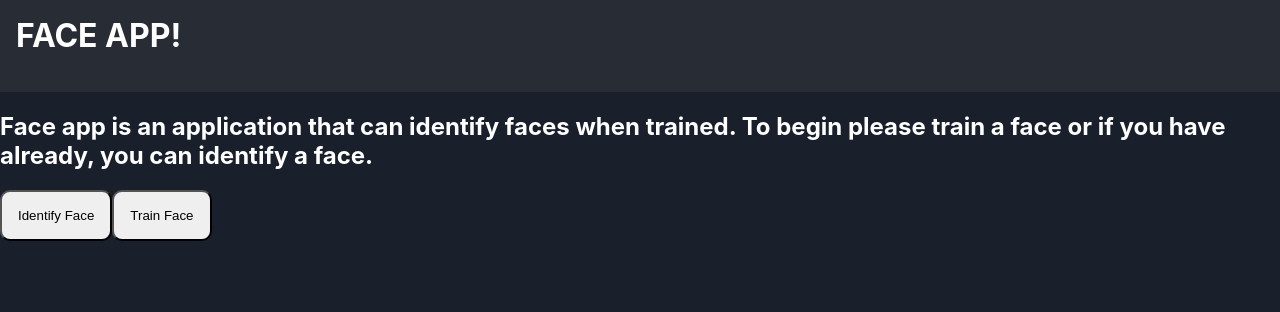
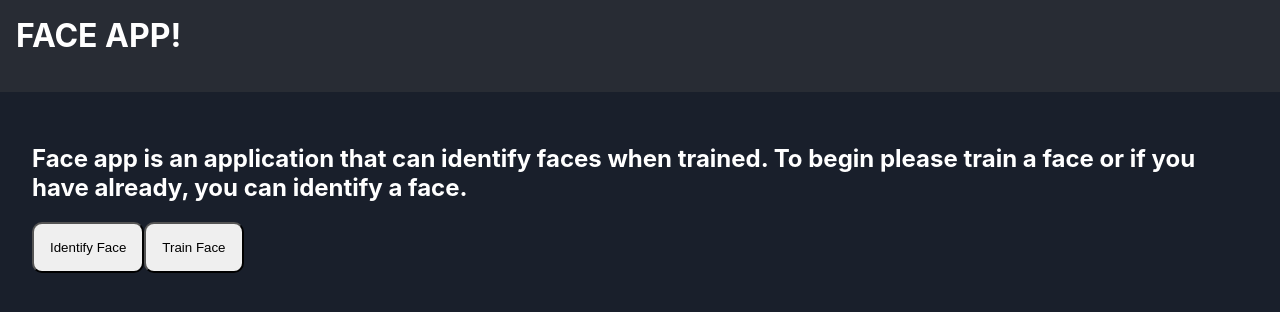
Before and after one commit to etseng02/faceapp, a React (Create React App) app: page / in a window 1280 px wide. Shown: the top 312 px of the page. Built offline with nearby package versions, Linux system fonts and the light colour scheme.

Commit message:
Added docs and changed styling slightly

```diff
--- a/src/App.scss
+++ b/src/App.scss
@@ -8,3 +8,7 @@ body {
   background-color: $primaryBackground;
   color: white;
 }
+
+.main-body {
+  padding:2em
+}
--- a/src/Screens/HomeScreen.tsx
+++ b/src/Screens/HomeScreen.tsx
@@ -17,7 +17,7 @@ export const HomeScreen: React.FC = (props) => {
   return (
     <Fragment>
       <Header/>
-
+      <div className="main-body">
       <h2>Face app is an application that can identify faces when trained. To begin please train a face or if you have already, you can identify a face.</h2>
 
       <Button
@@ -51,6 +51,8 @@ export const HomeScreen: React.FC = (props) => {
         </Fragment>
       }
 
+      </div>
+
     </Fragment>
   )
 }
```
Also changed, not shown: 3 other files (tests, documents, lock files or other folders).
